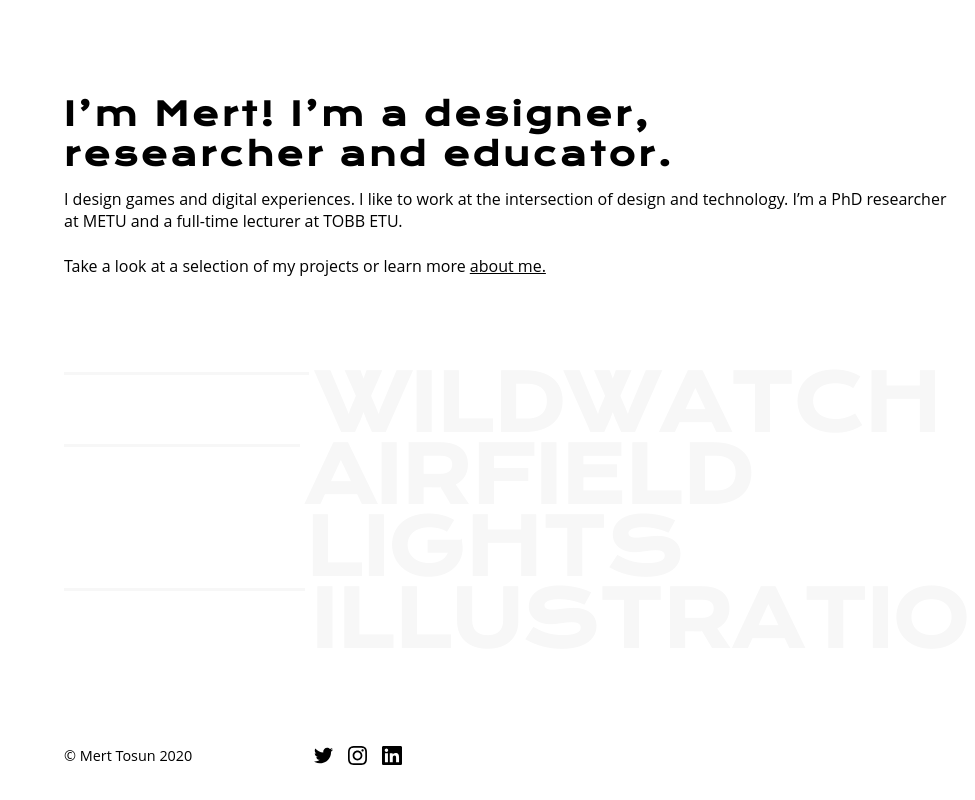
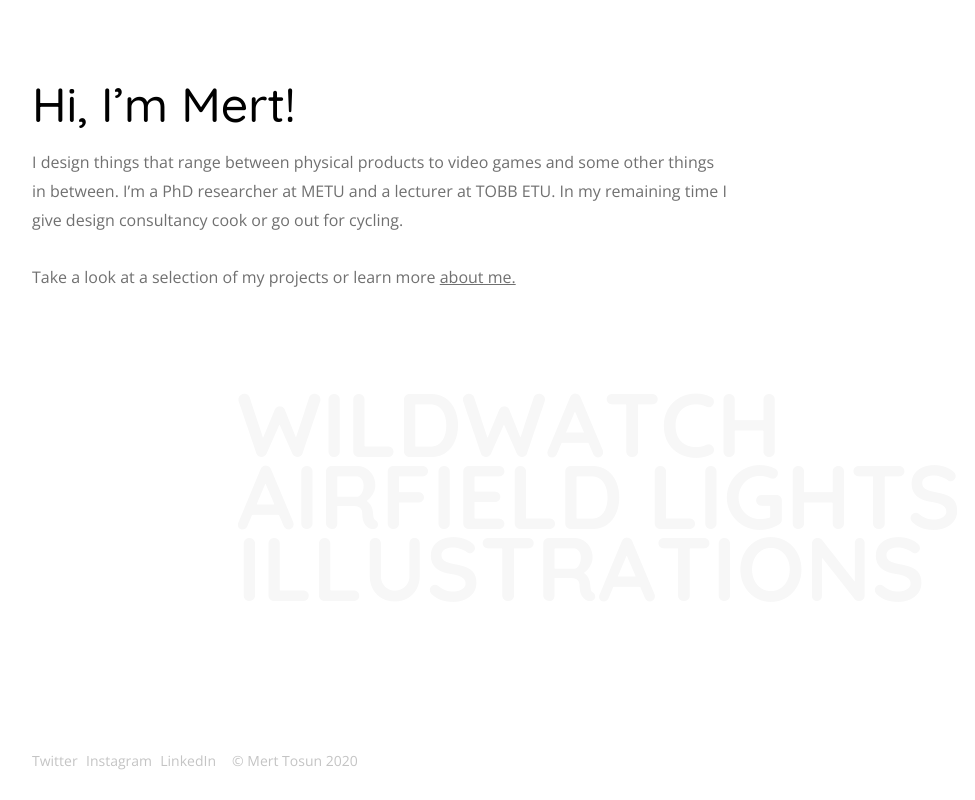
Before and after one commit to mrtosun/gatsbysite, a Gatsby site: page / in a window 1280 px wide. Shown: the whole page, without its empty margins (128-1103 px from the left). Built offline with nearby package versions, Linux system fonts and the light colour scheme; Gatsby itself is replaced by a stand-in of ours.

Commit message:
anasayfa renk değiştirmeyi yaptım

```diff
--- a/gatsby-config.js
+++ b/gatsby-config.js
@@ -5,6 +5,26 @@
  */
 
 module.exports = {
-  /* Your site config here */
-  plugins: [`gatsby-plugin-react-helmet`],
+  siteMetadata: {
+    title: `Mert Tosun`,
+    siteUrl: `https://www.merttosundesign.com`,
+    description: `Welcome to my site!`,
+  },
+
+  plugins: [`gatsby-plugin-react-helmet`,
+
+  {
+    resolve: `gatsby-plugin-google-fonts`,
+    options: {
+      fonts: [
+        `maven pro`,
+        `source sans pro\:300,400,400i,700` // you can also specify font weights and styles
+      ],
+      display: 'swap'
+    }
+  }
+
+
+
+],
 }
--- a/package.json
+++ b/package.json
@@ -15,6 +15,7 @@
   },
   "dependencies": {
     "gatsby": "^2.20.35",
+    "gatsby-plugin-google-fonts": "^1.0.1",
     "gatsby-plugin-react-helmet": "^3.2.5",
     "gatsby-remark-embed-video": "^2.0.1",
     "react": "^16.12.0",
--- a/src/pages/index.js
+++ b/src/pages/index.js
@@ -12,22 +12,24 @@ export default () => (
       <title>Mert Tosun</title>
     </Helmet>
     <div class="main-header">
-      <h1>
-        I’m Mert! I’m a designer, <br></br>researcher and educator.
-      </h1>
+      <h1>Hi, I’m Mert!</h1>
       <p class="main-header-info">
-        I design games and digital experiences. I like to work at the
-        intersection of design and technology. I’m a PhD researcher at METU and
-        a full-time lecturer at TOBB ETU.
+        I design things that range between physical products to video games and
+        some other things in between. I’m a PhD researcher at METU and a
+        lecturer at TOBB ETU. In my remaining time I give design consultancy
+        cook or go out for cycling.
         <br></br>
         <br></br>
-        Take a look at a selection of my projects or learn more <Link class="link-main" to="/project1">about me.
+        Take a look at a selection of my projects or learn more{" "}
+        <Link class="link-main" to="/project1">
+          about me.
         </Link>
       </p>
     </div>
     <div class="main-projects">
+
       <div class="project">
-        <div class="line"></div>
+        <div class="line">#GAME DESIGN</div>
         <Link to="/project1">
           <h2>Wildwatch</h2>
         </Link>
@@ -44,20 +46,21 @@ export default () => (
           <h2>Illustrations</h2>
         </Link>
       </div>
+      <div class="bg"></div>
     </div>
     <footer>
-      <div class="copyright">© Mert Tosun 2020</div>
       <div class="social">
-        <a href="https://twitter.com/tosunmert">
-          <img src={twitter} class="smi" />
+        <a class="social-text" href="https://twitter.com/tosunmert">
+          Twitter
         </a>
-        <a href="https://www.instagram.com/mert.tosun.id/">
-          <img src={instagram} class="smi" />
+        <a class="social-text" href="https://www.instagram.com/mert.tosun.id/">
+          Instagram
         </a>
-        <a href="https://www.linkedin.com/in/mert-tosun/">
-          <img src={linkedin} class="smi" />
+        <a class="social-text" href="https://www.linkedin.com/in/mert-tosun/">
+          LinkedIn
         </a>
       </div>
+      <div class="copyright">© Mert Tosun 2020</div>
     </footer>
   </div>
 )
--- a/src/pages/project1.js
+++ b/src/pages/project1.js
@@ -25,10 +25,10 @@ export default () => (
             <Link to="/">Home</Link>
           </li>
           <li>
-            <Link to="/project3">Previous</Link>
+            <Link to="/project3">←Previous</Link>
           </li>
           <li>
-            <Link to="/project2">Next</Link>
+            <Link to="/project2">Next→</Link>
           </li>
         </ul>
       </nav>
--- a/src/styles/global.css
+++ b/src/styles/global.css
@@ -1,12 +1,25 @@
-@import url("https://fonts.googleapis.com/css2?family=Krona+One&display=swap");
+@import url("https://fonts.googleapis.com/css2?family=Open+Sans:wght@300;400;700&display=swap");
+@import url("https://fonts.googleapis.com/css2?family=Quicksand:wght@400;500;600;700&display=swap");
+
+:root{
+--orange:#FFF3E5;
+--darkorange:#FEDEB8;
+--blue:#ECFAFF;
+--darkblue:#ADECFD;
+--green:#E1FFE9;
+--darkgreen:#9BEDB1;
+}
 
 * {
   box-sizing: border-box;
   padding: 0;
   margin: 0;
-  font-family: "Open Sans";
+  font-family: "open sans", sans-serif, -apple-system, BlinkMacSystemFont,
+    "Segoe UI", Roboto, Oxygen, Ubuntu, Cantarell, "Open Sans", "Helvetica Neue",
+    sans-serif;
   font-size: 1em;
   color: black;
+  text-rendering: optimizeLegibility;
 }
 
 .main {
@@ -150,7 +163,7 @@ ul {
 li {
   text-transform: capitalize;
   font-size: 0.9rem;
-  margin-right: 40px;
+  margin-right: 50px;
 }
 li:hover {
   text-decoration: underline;
@@ -168,55 +181,61 @@ li:visited {
   flex-direction: column;
   justify-content: space-between;
   height: 100vh;
-  max-width: 1400px;
-  padding: 7% 30px 30px 15%;
-  margin-left: 15%;
+  max-width: 960px;
   margin-right: auto;
   margin-left: auto;
 }
-
+/* Hi I'm Mert*/
 .main-header {
   flex-direction: column;
+  margin-top: 70px;
   max-width: 900px;
-  margin-bottom: 50px;
-  padding-top: 10%px;
 }
-
 .main-header-info {
-  max-width: 100%;
+  max-width: 700px;
   margin-left: 0;
-  width: 100%;
-}
-p.main-header-info {
-  font-size: 1rem;
-  line-height: 1.4rem;
+  font-weight: 400;
+  font-size: 16px;
+  line-height: 1.8rem;
   margin-left: 0;
   margin-right: 0;
   width: 100%;
   margin-bottom: 0;
+  color: #707070;
+}
+
+.link-main,
+.link-main:visited {
+  text-decoration: underline;
+  color: #707070;
+}
+
+.link-main:hover{
+  color: black;
 }
 
 .project {
   display: flex;
   overflow-wrap: break-word;
 }
-.line{
-  border-top: 3px #f7f7f7 solid;
-  margin-top: 4px;
-margin-right: 5px;
-  width: 245px;
 
-}
 footer {
   margin-top: 50px;
+  margin-bottom: 30px;
   display: flex;
 }
-.copyright {
-  width: 250px;
-  font-size: 0.9rem;
-}
+
 .social {
   width: 200px;
+  display: flex;
+  padding-right: 16px;
+  justify-content: space-between;
+}
+.social-text,
+.social-text:visited,
+.copyright {
+  color: #c4c4c4;
+  font-size: 14px;
 }
 
 .smi {
@@ -227,27 +246,37 @@ footer {
 
 /* Ana Başlık */
 h1 {
-  color: black;
-  font-size: 2rem;
+  font-size: 3rem;
   padding-top: 4px;
   padding-bottom: 4px;
-  letter-spacing: 0.1em;
-  font-family: "Krona One", sans-serif;
+  font-family: "quicksand", sans-serif;
   letter-spacing: auto;
   margin-bottom: 10px;
+  font-weight: 500;
+}
+
+.bg {
+  position: fixed;
+  z-index: -1;
+  top: 0;
+  right: 0;
+  bottom: 0;
+  left: 0;
+  transition: .25s;
+  pointer-events: none;
 }
 /* Proje Yazıları */
 h2 {
   color: #f7f7f7;
-  font-size: 4.8rem;
+  font-size: 90px;
   font-weight: 700;
-  line-height: 4.5rem;
+  line-height: 80%;
 
   text-decoration: none;
   font-feature-settings: "kern" off, "liga" off;
   transition: all 0.3s ease 0s;
   text-transform: uppercase;
-  font-family: "Krona One", sans-serif;
+  font-family: "quicksand", sans-serif;
   overflow-wrap: break-word;
 }
 
@@ -257,31 +286,53 @@ h2:hover {
   color: transparent;
 }
 
-.project:hover  .line {
-  border-top: 3px salmon solid;
+.project:hover .line {
+  visibility: visible;
 }
 
-.link-main{
-  text-decoration: underline;
+.main-projects div:nth-child(1):hover ~ .bg{background-color: var(--orange);}
+.main-projects div:nth-child(2):hover ~ .bg{background-color: var(--blue);}
+.main-projects div:nth-child(2):hover ~ .bg{background-color: var(--green);}
+
+
+.line {
+visibility: hidden;
+  margin-top: 4px;
+  margin-right: 5px;
+  width: 200px;
+  font-size: 11px;
+  letter-spacing: 0.4em;
 }
+
+
+
+
+
 
 /*-------------------------------------------*/
 /* MEDIA QUARRIES*/
 /*-------------------------------------------*/
-@media screen and (max-width:1275px){
-.line{display: none;}
+@media screen and (max-width: 1275px) {
+  .line {
+    display: none;
+  }
 }
 
-@media screen and (max-width:600px){
-  .line{display: none;}
+@media screen and (max-width: 600px) {
+  .line {
+    display: none;
+  }
 
-  h2{
+  h2 {
     font-size: 5rem;
     line-height: 5rem;
     overflow-wrap: break-word;
   }
 
-  .project{
-    overflow-wrap: break-word;}
+  .project {
+    overflow-wrap: break-word;
   }
-  a {overflow-wrap: break-word;}
+}
+a {
+  overflow-wrap: break-word;
+}
```
Also changed, not shown: 1 other file.
